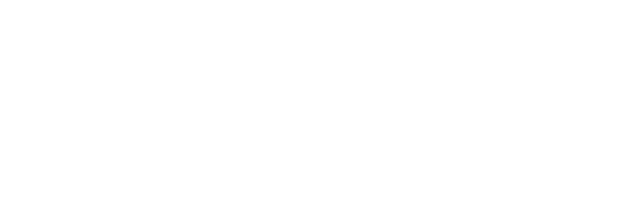
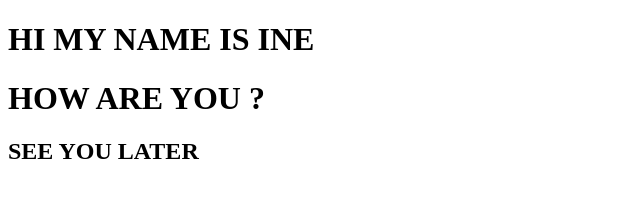
Before and after one commit to ivillace/practica_html_css, a plain HTML site: page index.html in a window 1280 px wide. Shown: the whole page, without its empty margins (0-640 px from the left). Drawn offline with Linux system fonts and the light colour scheme.

Commit message:
add new h1

```diff
--- a/index.html
+++ b/index.html
@@ -7,6 +7,8 @@
     <title>PRACTICA 1</title>
 </head>
 <body>
-
+    <h1>HI MY NAME IS INE</h1>
+    <h1>HOW ARE YOU ?</h1>
+    <h2>SEE YOU LATER </h2>
 </body>
 </html>
```
